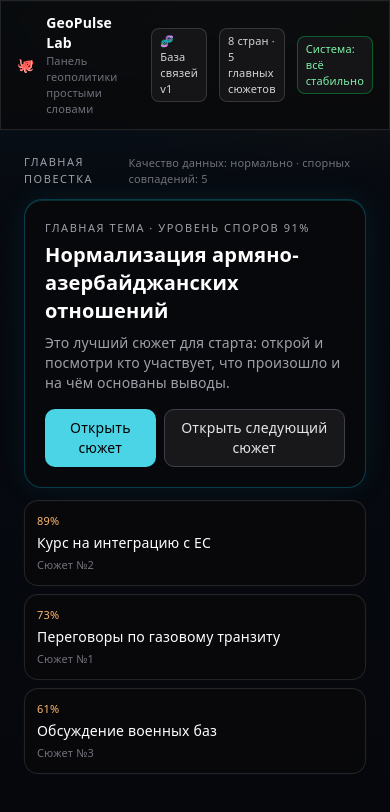
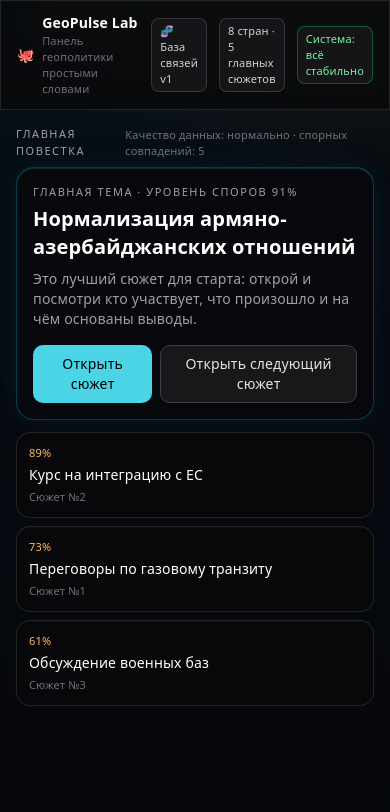
Before and after one commit to milkmike/GEO-LAB, a Next.js app: page / in a window 390 px wide. Shown: the top 812 px of the page. Built offline with nearby package versions, Linux system fonts and the light colour scheme.

Commit message:
Refine visual rhythm: calmer spacing and softer type emphasis

```diff
--- a/src/app/globals.css
+++ b/src/app/globals.css
@@ -169,6 +169,15 @@
   .t-display {
     font-size: 20px;
     line-height: 28px;
-    font-weight: 600;
+    font-weight: 580;
   }
+
+  /* Spacing rhythm */
+  .s-1 { @apply gap-1; }
+  .s-2 { @apply gap-2; }
+  .s-3 { @apply gap-3; }
+  .s-4 { @apply gap-4; }
+
+  .g-muted { @apply text-zinc-500; }
+  .g-subtle { @apply text-zinc-600; }
 }
--- a/src/app/page.tsx
+++ b/src/app/page.tsx
@@ -85,14 +85,14 @@ function SignalDeck({ landing = false }: { landing?: boolean }) {
   if (!hero) return null;
 
   return (
-    <div className={`${landing ? 'p-6 md:p-10' : 'px-4 py-2 border-b border-zinc-800 bg-zinc-950/70'}`}>
+    <div className={`${landing ? 'p-4 md:p-6' : 'px-4 py-2 border-b border-zinc-800 bg-zinc-950/70'}`}>
       <div className="max-w-5xl mx-auto">
-        <div className="flex items-center justify-between mb-3">
+        <div className="flex items-center justify-between mb-2">
           <div className="g-kicker">Главная повестка</div>
           <div className="t-meta text-zinc-500">Качество данных: {triage.quality.status === 'ok' ? 'нормально' : 'нужно проверить'} · спорных совпадений: {triage.quality.aliasConflicts}</div>
         </div>
 
-        <div className="rounded-2xl g-panel-strong p-5 mb-3">
+        <div className="rounded-2xl g-panel-strong p-4 mb-3">
           <div className="g-kicker mb-1">Главная тема · уровень споров {hero.divergence}%</div>
           <h2 className="t-display text-white mb-2">{hero.title}</h2>
           <p className="t-body text-zinc-400 mb-4">Это лучший сюжет для старта: открой и посмотри кто участвует, что произошло и на чём основаны выводы.</p>
@@ -168,7 +168,7 @@ export default function Home() {
       </Suspense>
 
       {/* Header */}
-      <header className="g-panel border-b px-4 py-3 flex items-center gap-3">
+      <header className="g-panel border-b px-4 py-3 flex items-center gap-2">
         <span className="t-body">🐙</span>
         <div>
           <h1 className="t-body font-bold text-white">GeoPulse Lab</h1>
--- a/src/components/DetailPanel.tsx
+++ b/src/components/DetailPanel.tsx
@@ -109,8 +109,8 @@ function CountryDetail({ countryId }: { countryId: string }) {
           { label: 'Комменты', count: comments.length, emoji: '💬' },
         ].map(s => (
           <div key={s.label} className="p-2 rounded-lg bg-zinc-800/50">
-            <div className="t-display">{s.emoji}</div>
-            <div className="t-display font-bold text-white">{s.count}</div>
+            <div className="t-body">{s.emoji}</div>
+            <div className="t-body font-semibold text-white">{s.count}</div>
             <div className="t-meta text-zinc-500">{s.label}</div>
           </div>
         ))}
```
